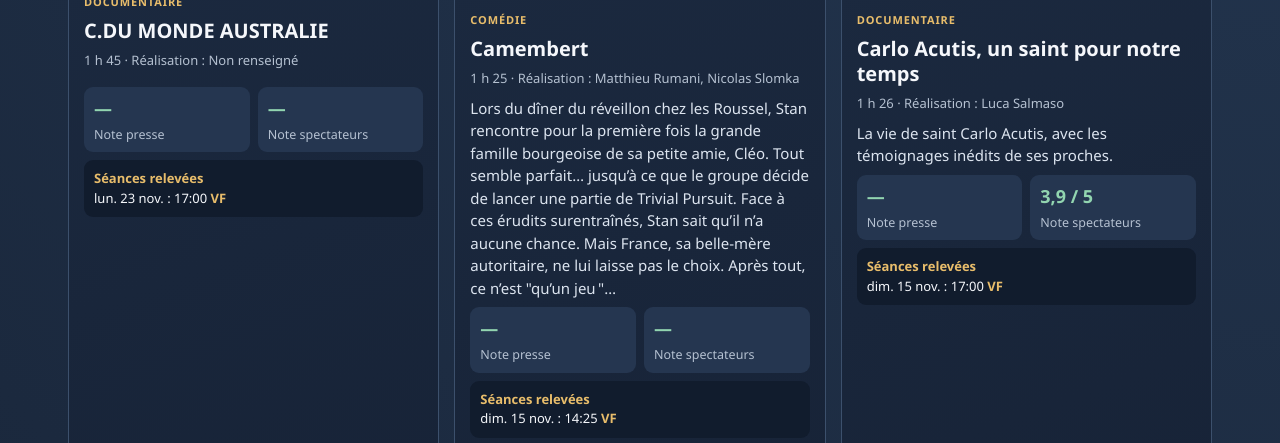
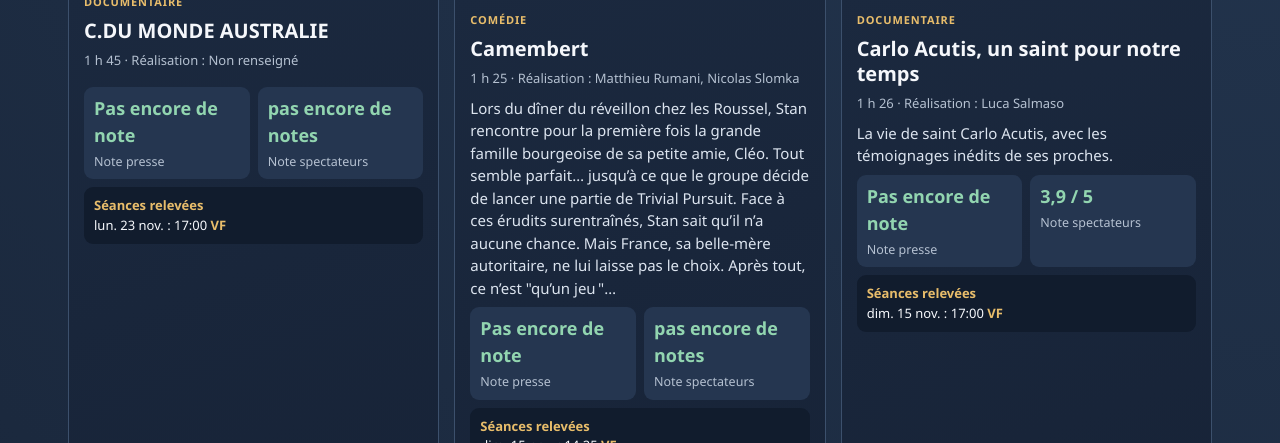
Before and after one commit to bgle12-lapiro/grand-palace-cinema, a plain HTML site: page index.html in a window 1280 px wide. Shown: the part 828-1271 px from the top of the page. Drawn offline with Linux system fonts and the light colour scheme.

Commit message:
Update index.html

```diff
--- a/index.html
+++ b/index.html
@@ -80,7 +80,7 @@ function render(){
  $('grid').innerHTML=arr.map(f=>{
    const fav=saved().includes(f.id);
    const sessions=Object.entries(f.sessions||{}).map(([d,t])=>`${new Date(d+'T12:00:00').toLocaleDateString('fr-FR',{weekday:'short',day:'2-digit',month:'short'})} : ${Array.isArray(t)?t.map(h=>{const v=f.sessionVersions?.[d]?.[h];return h+(v?' <b>'+v+'</b>':' <small>(version non précisée)</small>')}).join(' · '):String(t||'')}`).join('<br>');
-   return `<article class="card"><div class="poster">${f.poster?`<img src="${f.poster}" alt="${f.posterNote||'Visuel de '+f.title}" referrerpolicy="no-referrer" loading="eager" onerror="this.style.display='none';this.nextElementSibling.style.display='block'">`:''}<span>${f.title}</span></div>${f.posterNote?`<div class="poster-note">${f.posterNote}</div>`:''}<div class="body"><div class="tag">${f.genre}</div><h2>${f.title}</h2><div class="meta">${f.duration||'Durée non confirmée'} · Réalisation : ${f.director}</div><p class="synopsis">${f.synopsis}</p><div class="scores"><div class="score"><strong>${f.press?f.press+' / 5':'—'}</strong><small>Note presse</small></div><div class="score"><strong>${f.audience?f.audience+' / 5':'—'}</strong><small>Note spectateurs</small></div></div><div class="sessions"><b>Séances relevées</b><br>${sessions||'Horaires à vérifier'}</div><div class="actions"><a href="${f.source}" target="_blank" rel="noopener">Vérifier les séances ↗</a><button class="secondary fav" data-id="${f.id}">${fav?'★ Retirer':'☆ À voir'}</button></div></div></article>`;
+   return `<article class="card"><div class="poster">${f.poster?`<img src="${f.poster}" alt="${f.posterNote||'Visuel de '+f.title}" referrerpolicy="no-referrer" loading="eager" onerror="this.style.display='none';this.nextElementSibling.style.display='block'">`:''}<span>${f.title}</span></div>${f.posterNote?`<div class="poster-note">${f.posterNote}</div>`:''}<div class="body"><div class="tag">${f.genre}</div><h2>${f.title}</h2><div class="meta">${f.duration||'Durée non confirmée'} · Réalisation : ${f.director}</div><p class="synopsis">${f.synopsis}</p><div class="scores"><div class="score"><strong>${f.press?f.press+' / 5':'Pas encore de note'}</strong><small>Note presse</small></div><div class="score"><strong>${f.audience?f.audience+' / 5':'pas encore de notes'}</strong><small>Note spectateurs</small></div></div><div class="sessions"><b>Séances relevées</b><br>${sessions||'Horaires à vérifier'}</div><div class="actions"><a href="${f.source}" target="_blank" rel="noopener">Vérifier les séances ↗</a><button class="secondary fav" data-id="${f.id}">${fav?'★ Retirer':'☆ À voir'}</button></div></div></article>`;
  }).join('')||'<div class="empty">Aucun film ne correspond à cette recherche.</div>';
  document.querySelectorAll('.fav').forEach(b=>b.onclick=()=>{let a=saved();a=a.includes(b.dataset.id)?a.filter(x=>x!==b.dataset.id):[...a,b.dataset.id];localStorage.setItem('gp-favs',JSON.stringify(a));render();});
  $('sources').innerHTML=(data.sources||[]).map(s=>`<a href="${s.url}" target="_blank" rel="noopener">${s.label} ↗</a>`).join('');
```
